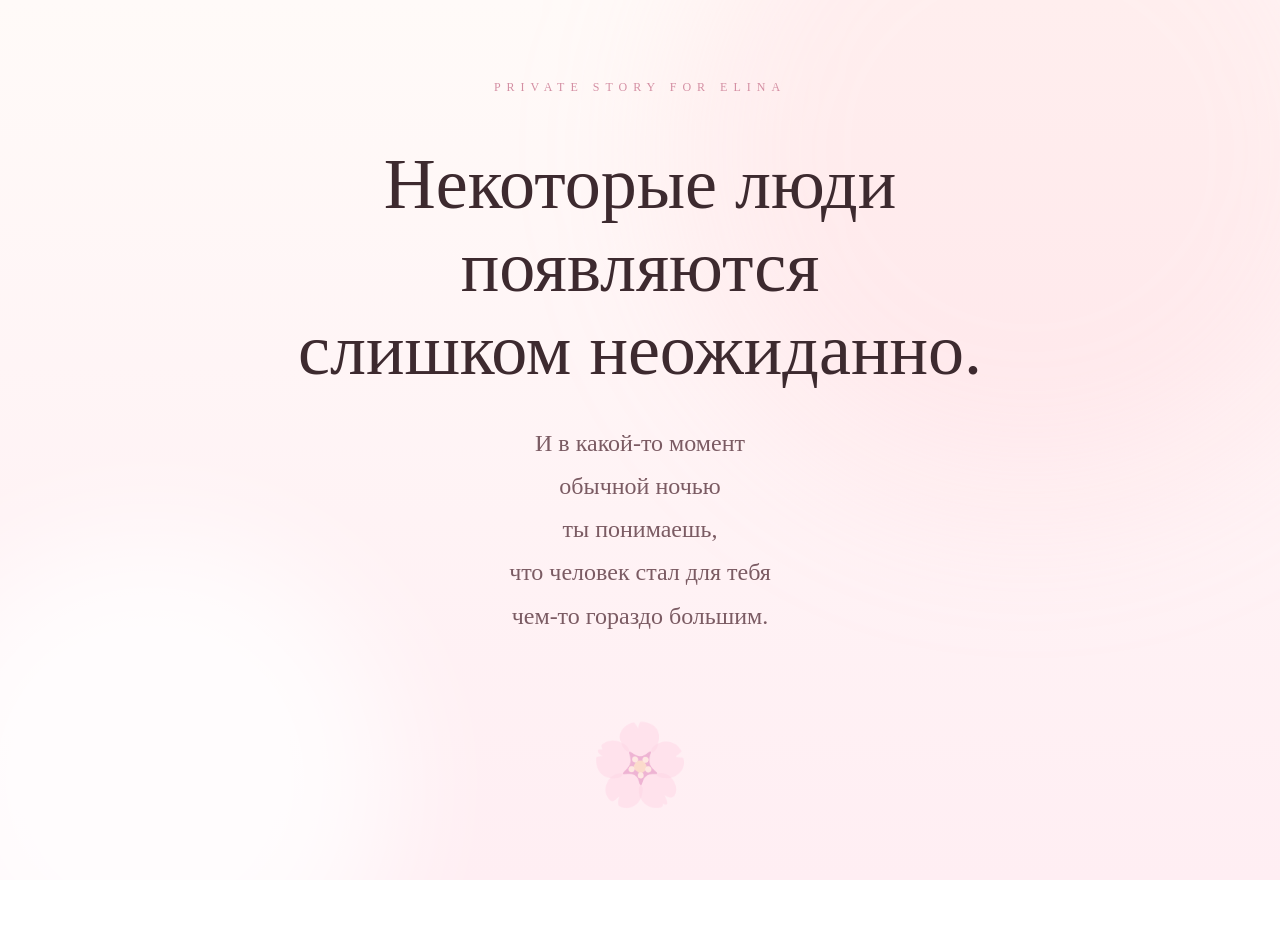
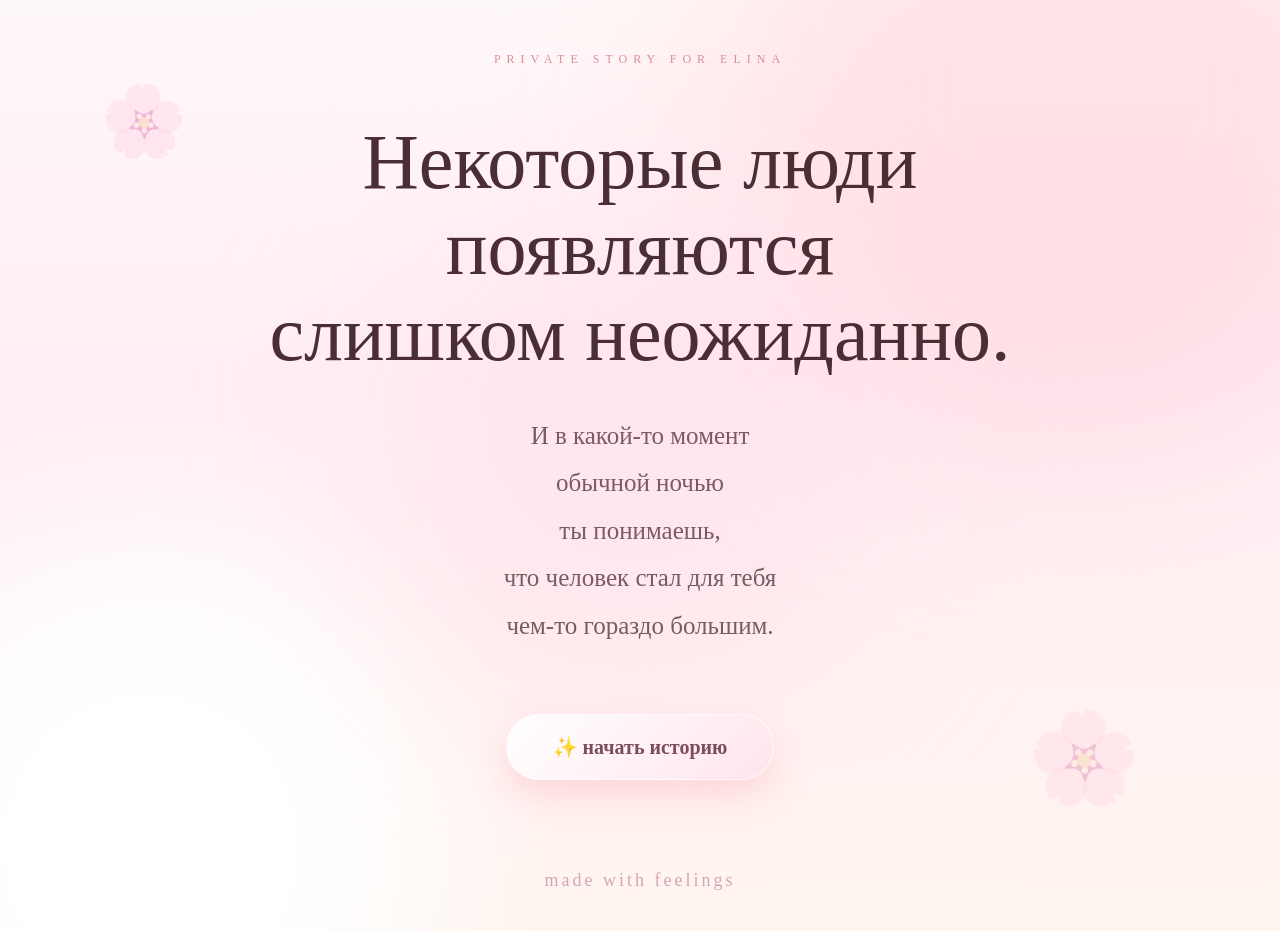
Before and after one commit to SayLoveYourLife/Story-My-Love, a Next.js app: page / in a window 1280 px wide. Before the commit the page ends 880 px from the top, so only its background shows below. Built offline with nearby package versions, Linux system fonts and the light colour scheme.

Commit message:
Update page.js

```diff
--- a/app/page.js
+++ b/app/page.js
@@ -4,26 +4,40 @@ export default function Home() {
       style={{
         minHeight: "100vh",
         background:
-          "linear-gradient(180deg, #fffaf8 0%, #ffeef3 100%)",
+          "linear-gradient(180deg, #fff8f8 0%, #ffeef5 40%, #fff5ef 100%)",
         overflow: "hidden",
         position: "relative",
-        fontFamily: "serif",
         display: "flex",
         justifyContent: "center",
         alignItems: "center",
         padding: "40px",
+        fontFamily: "serif",
       }}
     >
+      {/* большие световые пятна */}
       <div
         style={{
           position: "absolute",
           width: "700px",
           height: "700px",
           borderRadius: "50%",
-          background: "rgba(255,182,193,0.18)",
+          background: "rgba(255,182,193,0.30)",
+          filter: "blur(100px)",
+          top: "-250px",
+          right: "-150px",
+        }}
+      />
+
+      <div
+        style={{
+          position: "absolute",
+          width: "600px",
+          height: "600px",
+          borderRadius: "50%",
+          background: "rgba(255,255,255,0.95)",
           filter: "blur(80px)",
-          top: "-200px",
-          right: "-100px",
+          bottom: "-200px",
+          left: "-150px",
         }}
       />
 
@@ -33,23 +47,48 @@ export default function Home() {
           width: "500px",
           height: "500px",
           borderRadius: "50%",
-          background: "rgba(255,255,255,0.8)",
-          filter: "blur(60px)",
-          bottom: "-150px",
-          left: "-100px",
+          background: "rgba(255,220,230,0.45)",
+          filter: "blur(90px)",
+          top: "200px",
+          left: "30%",
         }}
       />
 
+      {/* лепестки */}
       <div
         style={{
-          maxWidth: "900px",
+          position: "absolute",
+          top: "80px",
+          left: "100px",
+          fontSize: "70px",
+          opacity: "0.25",
+        }}
+      >
+        🌸
+      </div>
+
+      <div
+        style={{
+          position: "absolute",
+          bottom: "120px",
+          right: "140px",
+          fontSize: "90px",
+          opacity: "0.2",
+        }}
+      >
+        🌸
+      </div>
+
+      <div
+        style={{
+          maxWidth: "950px",
           textAlign: "center",
           zIndex: 2,
         }}
       >
         <p
           style={{
-            color: "#d48fa3",
+            color: "#d98ca2",
             letterSpacing: "6px",
             textTransform: "uppercase",
             fontSize: "12px",
@@ -61,11 +100,11 @@ export default function Home() {
 
         <h1
           style={{
-            fontSize: "72px",
-            color: "#3d2a2f",
+            fontSize: "78px",
+            color: "#4a2d35",
             fontWeight: "400",
-            lineHeight: "1.15",
-            marginBottom: "30px",
+            lineHeight: "1.1",
+            marginBottom: "35px",
           }}
         >
           Некоторые люди
@@ -77,10 +116,10 @@ export default function Home() {
 
         <p
           style={{
-            fontSize: "24px",
+            fontSize: "25px",
             color: "#7b5b63",
-            lineHeight: "1.8",
-            maxWidth: "700px",
+            lineHeight: "1.9",
+            maxWidth: "720px",
             margin: "0 auto",
           }}
         >
@@ -95,14 +134,36 @@ export default function Home() {
           чем-то гораздо большим.
         </p>
 
+        <a
+          href="/story"
+          style={{
+            display: "inline-block",
+            marginTop: "65px",
+            padding: "20px 46px",
+            background:
+              "linear-gradient(135deg, #ffffff 0%, #ffe4ec 100%)",
+            color: "#7b4c5a",
+            borderRadius: "999px",
+            textDecoration: "none",
+            fontSize: "20px",
+            fontWeight: "600",
+            boxShadow: "0 15px 35px rgba(255,182,193,0.45)",
+            border: "1px solid rgba(255,255,255,0.7)",
+            transition: "0.3s",
+          }}
+        >
+          ✨ начать историю
+        </a>
+
         <div
           style={{
-            marginTop: "80px",
-            fontSize: "80px",
-            opacity: "0.25",
+            marginTop: "90px",
+            color: "#d6a5b4",
+            fontSize: "18px",
+            letterSpacing: "3px",
           }}
         >
-          🌸
+          made with feelings
         </div>
       </div>
     </main>
```
